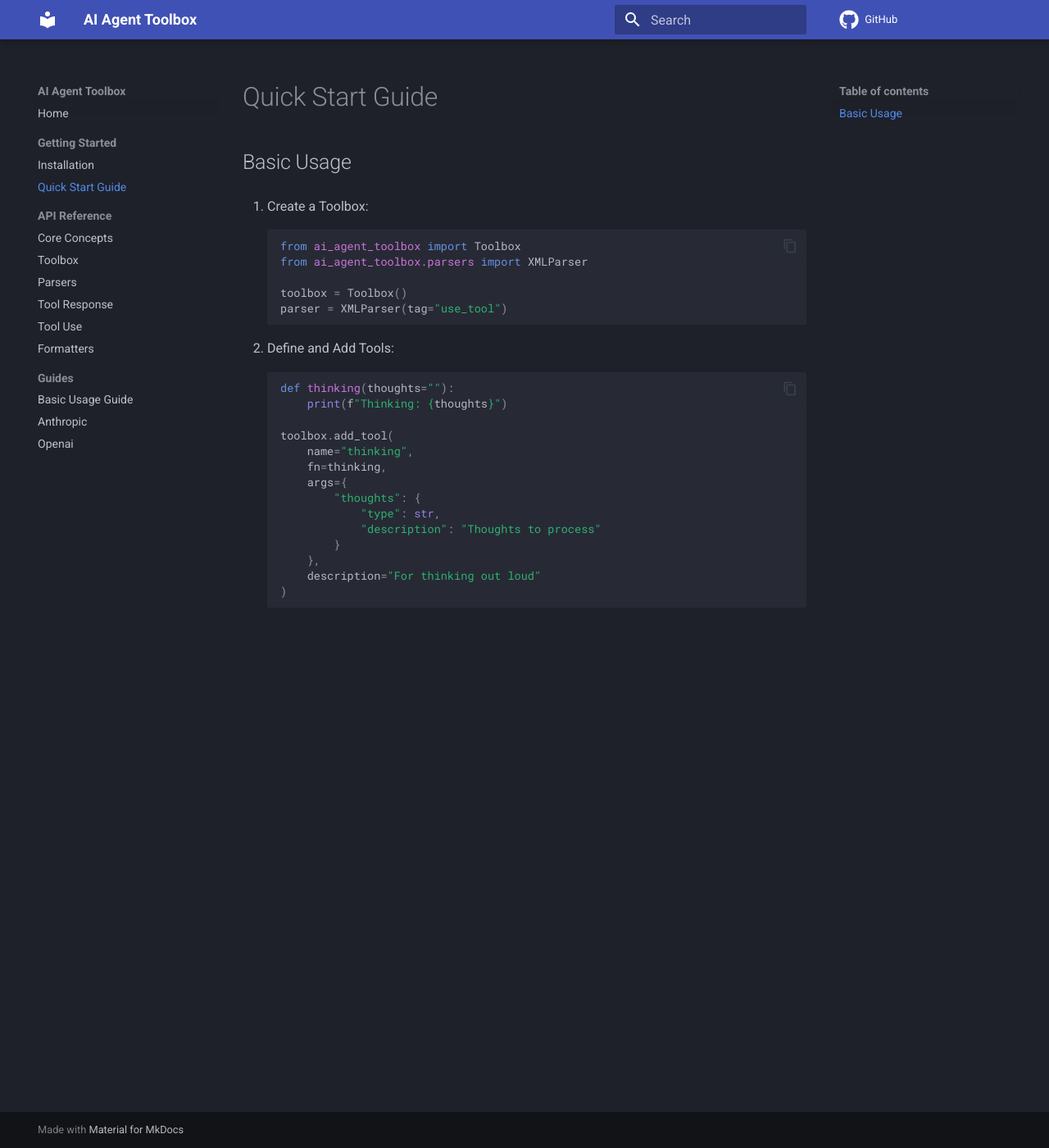
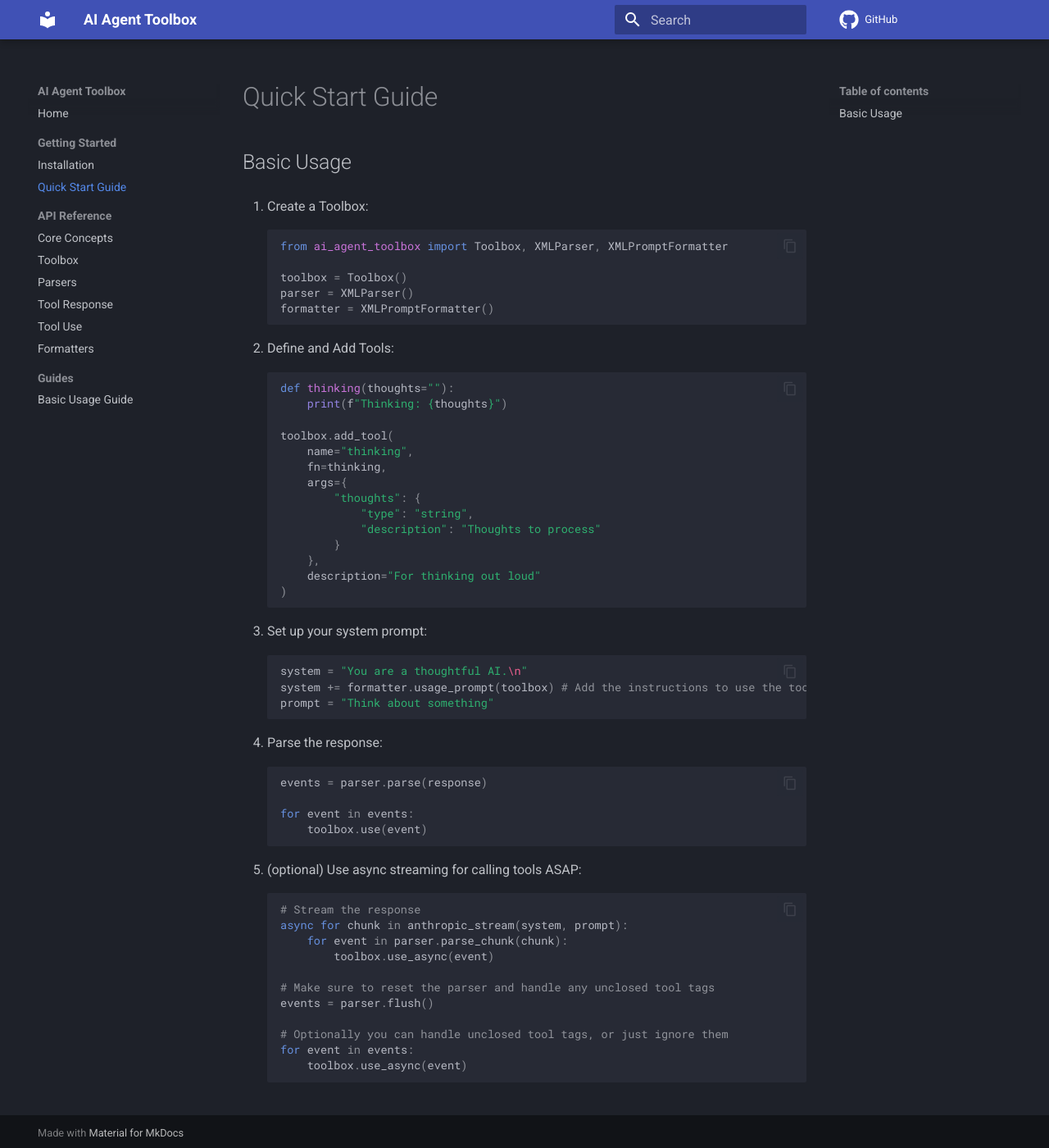
Before and after one commit to 255BITS/ai-agent-toolbox, an MkDocs documentation site: the page built from docs/getting-started/quickstart.md, in a window 1280 px wide and 1400 px high. Shown: the whole window at 82% size. Built offline with MkDocs 1.6.1 and Material for MkDocs 9.7.7, drawn with Linux system fonts in a browser that asks for light colours; comment, search, counter and statistics services are not loaded.

Commit message:
polish docs

````diff
--- a/docs/getting-started/quickstart.md
+++ b/docs/getting-started/quickstart.md
@@ -4,11 +4,11 @@
 
 1. Create a Toolbox:
 ```python
-from ai_agent_toolbox import Toolbox
-from ai_agent_toolbox.parsers import XMLParser
+from ai_agent_toolbox import Toolbox, XMLParser, XMLPromptFormatter
 
 toolbox = Toolbox()
-parser = XMLParser(tag="use_tool")
+parser = XMLParser()
+formatter = XMLPromptFormatter()
 ```
 
 2. Define and Add Tools:
@@ -21,10 +21,40 @@ toolbox.add_tool(
     fn=thinking,
     args={
         "thoughts": {
-            "type": str,
+            "type": "string",
             "description": "Thoughts to process"
         }
     },
     description="For thinking out loud"
 )
 ```
+3. Set up your system prompt:
+```python
+
+system = "You are a thoughtful AI.\n"
+system += formatter.usage_prompt(toolbox) # Add the instructions to use the tools in the toolbox
+prompt = "Think about something"
+```
+
+4. Parse the response:
+```python
+events = parser.parse(response)
+
+for event in events:
+    toolbox.use(event)
+```
+
+5. (optional) Use async streaming for calling tools ASAP:
+```python
+# Stream the response
+async for chunk in anthropic_stream(system, prompt):
+    for event in parser.parse_chunk(chunk):
+        toolbox.use_async(event)
+
+# Make sure to reset the parser and handle any unclosed tool tags
+events = parser.flush()
+
+# Optionally you can handle unclosed tool tags, or just ignore them
+for event in events:
+    toolbox.use_async(event)
+```
--- a/mkdocs.yml
+++ b/mkdocs.yml
@@ -56,5 +56,3 @@ nav:
     - api-reference/formatters.md
   - Guides:
     - guides/basic-usage.md
-    - guides/anthropic.md
-    - guides/openai.md
````
Also changed, not shown: docs/api-reference/tool-response.md (+1 -1 lines), docs/api-reference/tool-use.md (+2 -3 lines), docs/api-reference/toolbox.md (+0 -1 lines), 1 other file.
